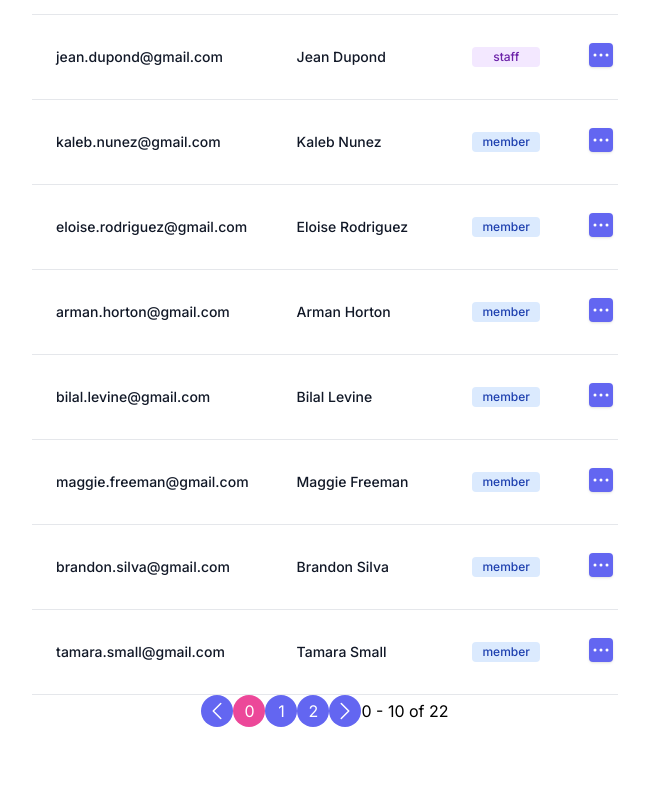
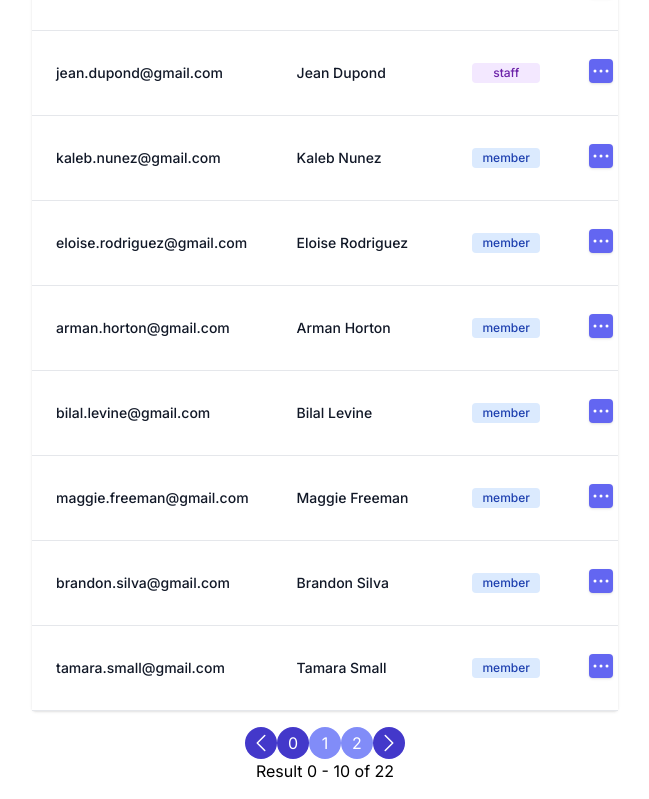
Before and after one commit to wilkoJ/frontend-technical-test, a Next.js app: page / in a window 1280 px wide. Shown: the part 249-1048 px from the top of the page, without its empty margins (315-964 px from the left). Before the commit the page ends 992 px from the top, so only its background shows below. Built offline with nearby package versions, Linux system fonts and the light colour scheme.

Commit message:
polish css

```diff
--- a/src/app/components/Pagination.tsx
+++ b/src/app/components/Pagination.tsx
@@ -10,10 +10,10 @@ type IProps = {
 const Pagination = ({ length, paginationSize, current, onClick }: IProps) => {
   const arrayPagination = Array(Math.ceil(length / paginationSize)).fill(0);
   return (
-    <div className="flex align-center">
-      <div className="flex justify center text-white">
+    <div className="flex flex-col">
+      <div className="flex justify-center text-white">
         <button
-          className={`bg-indigo-500 rounded-full h-8 w-8 flex items-center justify-center `}
+          className={`paginationButton bg-indigo-700`}
           onClick={(e) => {
             if (current - 1 >= 0) onClick(current - 1);
           }}
@@ -36,8 +36,8 @@ const Pagination = ({ length, paginationSize, current, onClick }: IProps) => {
         {arrayPagination.map((val: number, index: number) => {
           return (
             <button
-              className={`bg-indigo-500 rounded-full h-8 w-8 flex items-center justify-center ${
-                current === index ? "bg-pink-500" : ""
+              className={`paginationButton bg-indigo-400 ${
+                current === index ? "bg-indigo-700" : ""
               }`}
               onClick={(e) => {
                 console.log(e);
@@ -50,7 +50,7 @@ const Pagination = ({ length, paginationSize, current, onClick }: IProps) => {
           );
         })}
         <button
-          className={`bg-indigo-500 rounded-full h-8 w-8 flex items-center justify-center `}
+          className={`paginationButton bg-indigo-700`}
           onClick={(e) => {
             if (current + 1 < arrayPagination.length) onClick(current + 1);
           }}
@@ -73,7 +73,7 @@ const Pagination = ({ length, paginationSize, current, onClick }: IProps) => {
       </div>
 
       <div className="flex  items-center justify-center">
-        {`${current * paginationSize} - ${
+        {`Result ${current * paginationSize} - ${
           current * paginationSize + paginationSize
         } of ${length}`}
       </div>
--- a/src/app/components/UserTable.tsx
+++ b/src/app/components/UserTable.tsx
@@ -21,7 +21,7 @@ const UserTable = ({ users, search, currentPage, paginationSize }: IProps) => {
   const { setUsers } = useUsersContext();
 
   return (
-    <div className="relative overflow-x-auto">
+    <div className="relative overflow-x-auto p-4">
       <table className="sd:w-full md:table-fixed text-sm text-left text-gray-500 dark:text-gray-400 rounded shadow">
         <thead className="text-xs text-gray-700 uppercase bg-gray-50 dark:bg-gray-700 dark:text-gray-400">
           <tr>
--- a/src/app/globals.css
+++ b/src/app/globals.css
@@ -12,4 +12,7 @@
   .staff {
     @apply bg-purple-100 text-purple-800 dark:bg-purple-900 dark:text-purple-300;
   }
+  .paginationButton {
+    @apply rounded-full h-8 w-8 flex items-center justify-center;
+  }
 }
```
